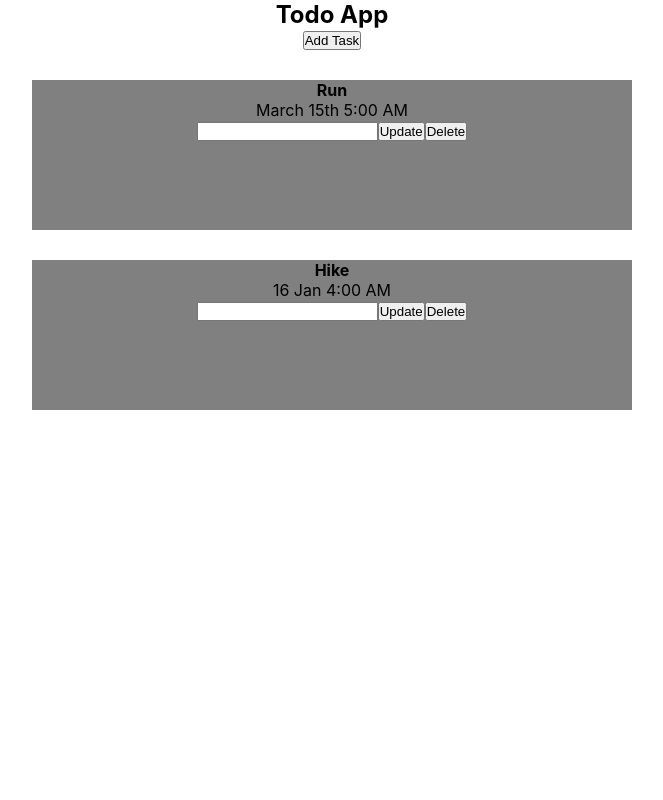
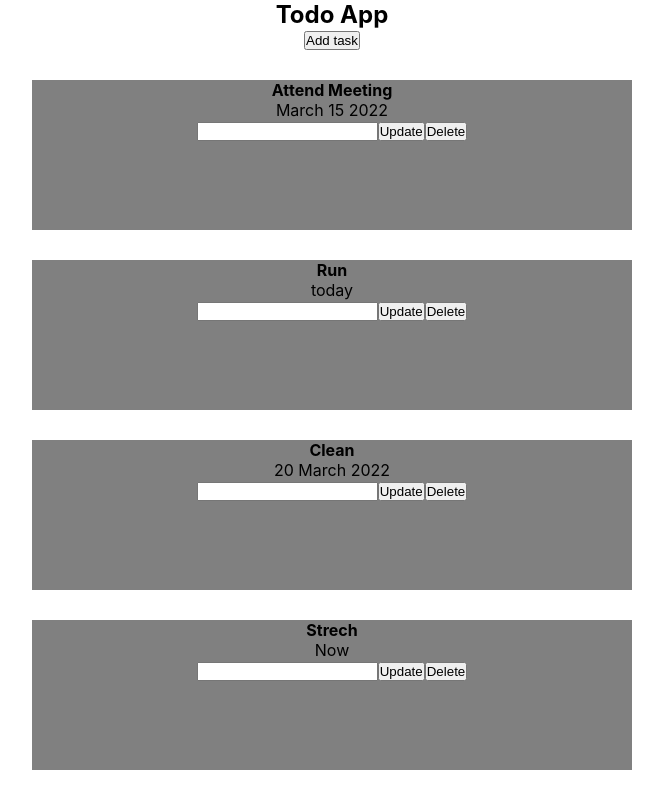
Before and after one commit to jad-amine/React-Todo-App, a React (Create React App) app: page / in a window 1280 px wide. Shown: the whole page, without its empty margins (308-971 px from the left). Built offline with nearby package versions, Linux system fonts and the light colour scheme; data requests are answered from the project's data file.

Commit message:
Added Comments and cleaned the code

```diff
--- a/data/db.json
+++ b/data/db.json
@@ -1,16 +1,28 @@
 {
   "tasks": [
     {
-      "text": "Run",
-      "day": "March 15th 5:00 AM",
-      "reminder": true,
-      "id": 3
+      "text": "Attend Meeting",
+      "day": "March 15 2022",
+      "reminder": false,
+      "id": 7
     },
     {
-      "text": "Hike",
-      "day": "16 Jan 4:00 AM ",
-      "reminder": true,
-      "id": 4
+      "text": "Run",
+      "day": "today",
+      "reminder": false,
+      "id": 8
+    },
+    {
+      "text": "Clean ",
+      "day": "20 March 2022",
+      "reminder": false,
+      "id": 9
+    },
+    {
+      "text": "Strech",
+      "day": "Now",
+      "reminder": false,
+      "id": 10
     }
   ]
 }
--- a/src/App.js
+++ b/src/App.js
@@ -1,12 +1,17 @@
+// Utilities
 import { useEffect, useState } from "react";
-import "./App.css";
+
+// Components
 import AddTask from "./components/AddTask";
 import DeleteButton from "./components/DeleteButton";
 import UpdateTask from "./components/UpdateTask";
+import "./App.css";
+
 const App = () => {
   const [tasks, setTasks] = useState([]);
   const [showAddTask, setShowAddTask] = useState(false);
 
+  // Fetch db tasks on page load
   useEffect(() => {
     const getTasks = async () => {
       const res = await fetchTasks();
@@ -15,7 +20,7 @@ const App = () => {
     getTasks();
   }, []);
 
-  // Function to get task from the fake api
+  // Function to get all the tasks from the fake api
   const fetchTasks = async () => {
     try {
       const res = await fetch("http://localhost:8000/tasks");
@@ -27,7 +32,7 @@ const App = () => {
     }
   };
 
-  // Function to get task from the fake api
+  // Function to get sigle task from the fake api
   const fetchTask = async (id) => {
     try {
       const res = await fetch("http://localhost:8000/tasks/" + id);
@@ -38,7 +43,7 @@ const App = () => {
     }
   };
 
-  // Function to send tasks to fake api
+  // Function to add task to fake api
   const addTask = async (task) => {
     try {
       const res = await fetch("http://localhost:8000/tasks", {
@@ -55,7 +60,7 @@ const App = () => {
     }
   };
 
-  // Update task function
+  // Function to Update task
   const updateTask = async (id, text) => {
     const task = await fetchTask(id);
     console.log(task);
@@ -69,9 +74,9 @@ const App = () => {
       body: JSON.stringify(newTask),
     });
     const data = await res.json();
-    setTasks(tasks.map((task) =>
-      task.id == id ? {...task, text: data.text} : task
-    ))
+    setTasks(
+      tasks.map((task) => (task.id == id ? { ...task, text: data.text } : task))
+    );
     console.log(data);
   };
 
@@ -90,14 +95,11 @@ const App = () => {
   return (
     <div className="todo">
       <h2>Todo App</h2>
-      <button onClick={() => setShowAddTask(!showAddTask)}>Add Task</button>
-      {showAddTask && (
-        <AddTask
-          addTask={addTask}
-          showAddTask={showAddTask}
-          setShowAddTask={setShowAddTask}
-        />
-      )}
+      <AddTask
+        addTask={addTask}
+        showAddTask={showAddTask}
+        setShowAddTask={setShowAddTask}
+      />
       <div className="tasks">
         {tasks &&
           tasks.map((task) => {
--- a/src/components/AddTask.js
+++ b/src/components/AddTask.js
@@ -5,15 +5,25 @@ const AddTask = ({ addTask, showAddTask, setShowAddTask }) => {
   const [day, setDay] = useState("");
   const [reminder, setReminder] = useState(false);
 
+  // Function to add task
   const sendData = async (e) => {
     e.preventDefault();
     let task = { text, day, reminder };
     addTask(task);
+    setShowAddTask(!showAddTask);
   };
 
   return (
     <div className="addTask">
-      <form onSubmit={sendData}>
+      <button
+        onClick={() => {
+          setShowAddTask(!showAddTask);
+        }}
+      >
+        {showAddTask && "Close"}
+        {!showAddTask && "Add task"}
+      </button>
+      {showAddTask &&<form onSubmit={sendData}>
         <label>Task Name:</label>
         <input
           type="text"
@@ -35,7 +45,7 @@ const AddTask = ({ addTask, showAddTask, setShowAddTask }) => {
           onChange={() => setReminder(!reminder)}
         />
         <input type="submit" value={"Post Task"} />
-      </form>
+      </form>}
     </div>
   );
 };
--- a/src/components/UpdateTask.js
+++ b/src/components/UpdateTask.js
@@ -1,7 +1,6 @@
 import { useState } from "react";
 
-const UpdateTask = ({ task, setTasks, updateTask}) => {
-  const [newTask, setNewTask] = useState(task);
+const UpdateTask = ({ task, updateTask }) => {
   const [text, setText] = useState("");
 
   return (
@@ -11,7 +10,6 @@ const UpdateTask = ({ task, setTasks, updateTask}) => {
         value={text}
         onChange={(e) => {
           setText(e.target.value);
-          setNewTask({ ...task, text: text });
         }}
       />
       <button onClick={() => updateTask(task.id, text)}>Update</button>
```
